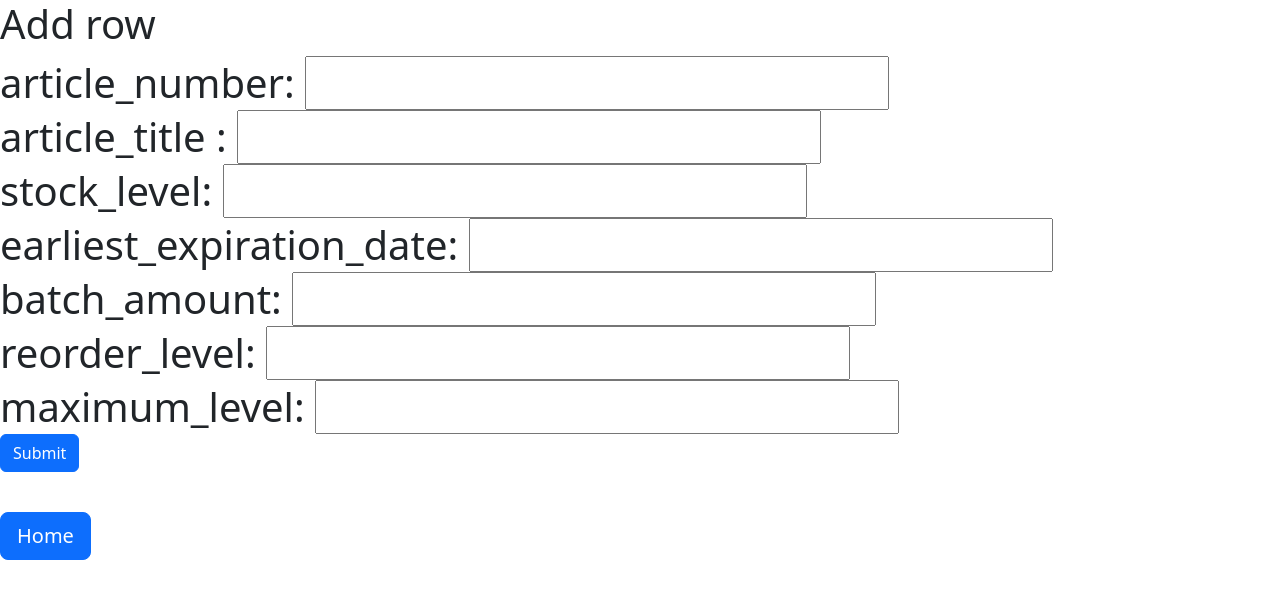
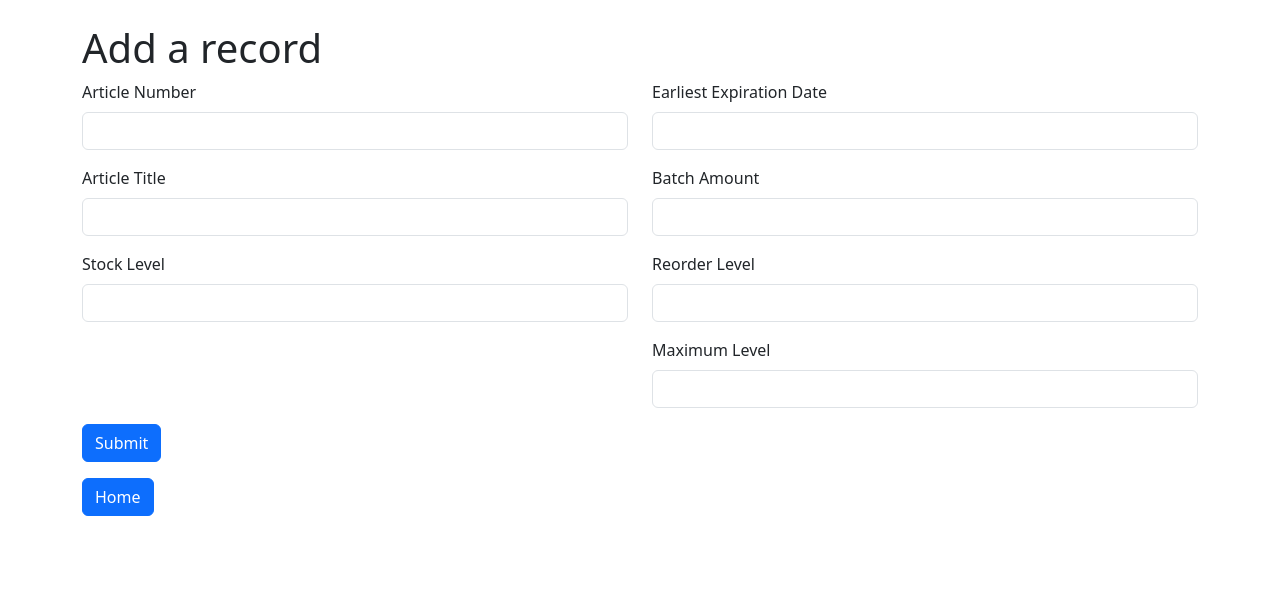
Before and after one commit to yedhukrishnaG/django, a Django app: page /addrow/ in a window 1280 px wide. Shown: the top 599 px of the page. Run offline with Django 4.2, Linux system fonts and the light colour scheme; some libraries are stand-ins or nearby versions.

Commit message:
ui for add row

```diff
--- a/django/hello_django/templates/addrow.html
+++ b/django/hello_django/templates/addrow.html
@@ -1,19 +1,59 @@
-<h1> Add row <h1>
-    {% load bootstrap5 %}
-    {% bootstrap_css %}
-    {% bootstrap_javascript %}
+<!DOCTYPE html>
+<html lang="en">
+<head>
+    <meta charset="UTF-8">
+    <meta name="viewport" content="width=device-width, initial-scale=1.0">
+    <title>Implify Connect</title>
+    <!-- Bootstrap CSS -->
+    <link href="https://cdn.jsdelivr.net/npm/bootstrap@5.3.0-alpha1/dist/css/bootstrap.min.css" rel="stylesheet">
+</head>
+<body>
+
+<div class="container mt-4">
+    <h1>Add a record</h1>
     <form method="POST" enctype="multipart/form-data">
-         {% csrf_token %}
+        {% csrf_token %}
+        <div class="row">
+            <div class="col-md-6">
+                <div class="mb-3">
+                    <label for="article_number" class="form-label">Article Number</label>
+                    <input type="text" class="form-control" id="article_number" name="article_number">
+                </div>
+                <div class="mb-3">
+                    <label for="article_title" class="form-label">Article Title</label>
+                    <input type="text" class="form-control" id="article_title" name="article_title">
+                </div>
+                <div class="mb-3">
+                    <label for="stock_level" class="form-label">Stock Level</label>
+                    <input type="text" class="form-control" id="stock_level" name="stock_level">
+                </div>
+            </div>
+            <div class="col-md-6">
+                <div class="mb-3">
+                    <label for="earliest_expiration_date" class="form-label">Earliest Expiration Date</label>
+                    <input type="text" class="form-control" id="earliest_expiration_date" name="earliest_expiration_date">
+                </div>
+                <div class="mb-3">
+                    <label for="batch_amount" class="form-label">Batch Amount</label>
+                    <input type="text" class="form-control" id="batch_amount" name="batch_amount">
+                </div>
+                <div class="mb-3">
+                    <label for="reorder_level" class="form-label">Reorder Level</label>
+                    <input type="text" class="form-control" id="reorder_level" name="reorder_level">
+                </div>
+                <div class="mb-3">
+                    <label for="maximum_level" class="form-label">Maximum Level</label>
+                    <input type="text" class="form-control" id="maximum_level" name="maximum_level">
+                </div>
+            </div>
+        </div>
+        <button type="submit" class="btn btn-primary">Submit</button>
+    </form>
+    <a href="/homepage" class="btn btn-primary mt-3">Home</a>
+</div>
 
-         article_number: <input type="text" name="article_number" /></br>
-         article_title : <input type="text" name=" article_title" /> </br>
-         stock_level: <input type="text" name="stock_level" /></br>
-         earliest_expiration_date: <input type="text" name="earliest_expiration_date" /> </br>
-         batch_amount: <input type="text" name="batch_amount" /></br>
-         reorder_level: <input type="text" name="reorder_level" />  </br>
-         maximum_level: <input type="text" name="maximum_level" /></br>
+<!-- Bootstrap JS (optional, if you need JavaScript components) -->
+<script src="https://cdn.jsdelivr.net/npm/bootstrap@5.3.0-alpha1/dist/js/bootstrap.bundle.min.js"></script>
 
-        {% bootstrap_button button_type="submit" content="Submit" %}
-    </form>
-
-    <a href="/homepage" class="btn btn-primary btn-lg btn-block">Home</a>
+</body>
+</html>
--- a/django/hello_django/templates/login.html
+++ b/django/hello_django/templates/login.html
@@ -44,6 +44,9 @@
         </div>
         <button type="submit" class="btn btn-primary btn-lg btn-block">Login</button>
     </form>
+    <a href="/signup" class="btn btn-primary " style=" position: relative;
+    left: 68%;
+    width: 30%; "type="button"> Sign up</a >
 </div>
 
 
```
